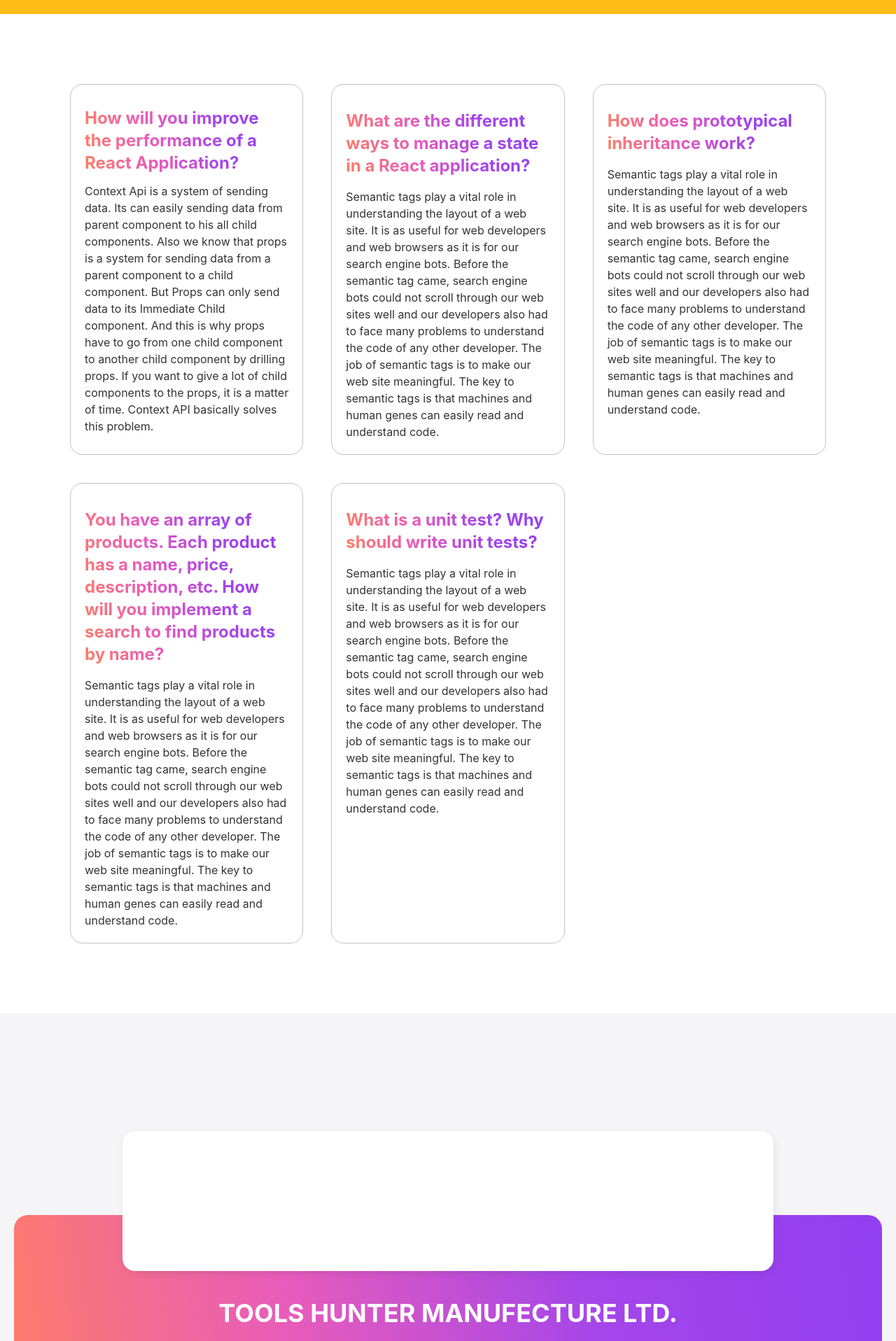
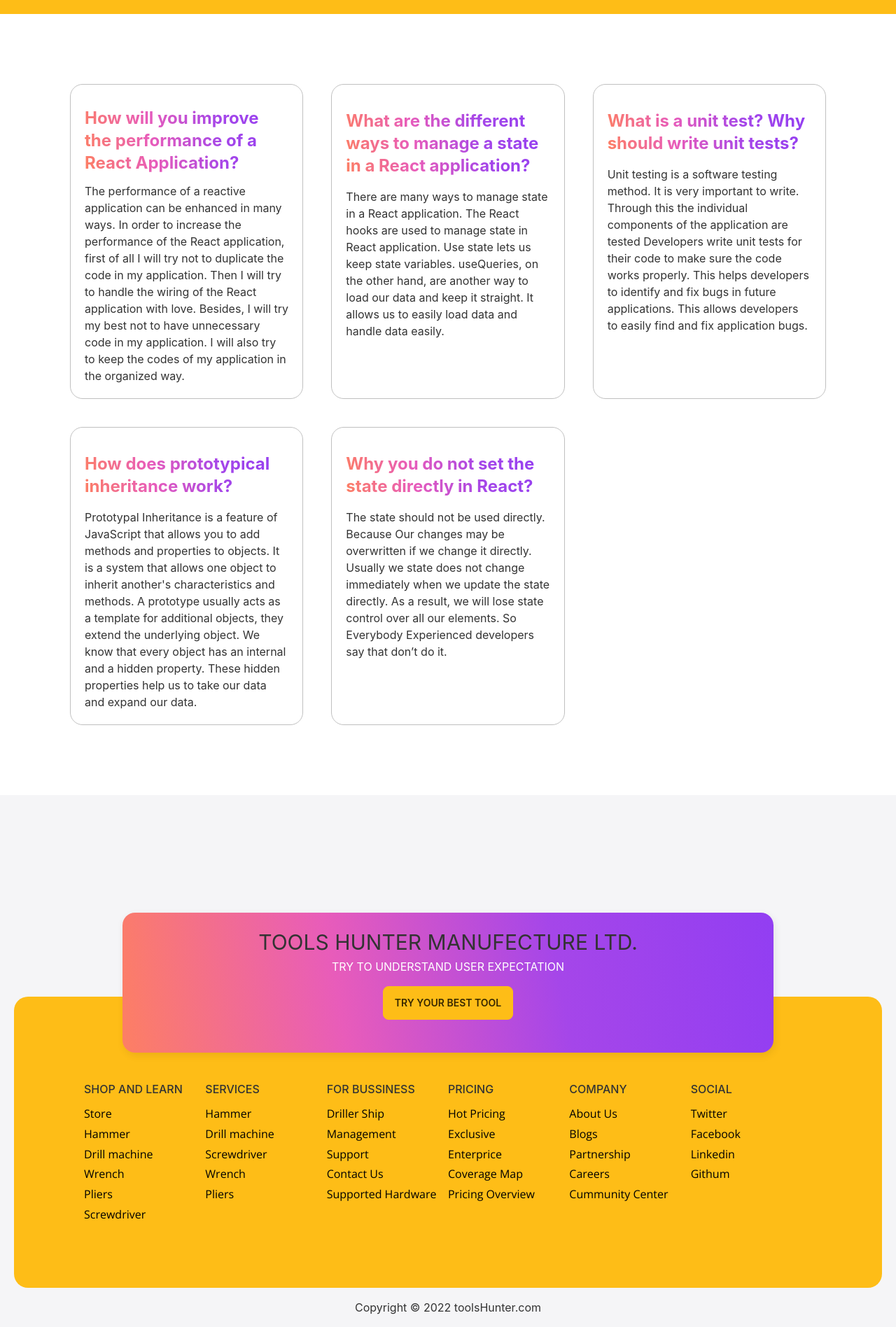
Before and after one commit to MagicManik/tools-hunter-client, a React (Create React App) app: page /blogs in a window 1280 px wide. Shown: the part 44-1960 px from the top of the page at 70% size. Built offline with nearby package versions, Linux system fonts and the light colour scheme; no server answers.

Commit message:
project complited

```diff
--- a/src/Pages/Blogs/Blogs.js
+++ b/src/Pages/Blogs/Blogs.js
@@ -9,24 +9,28 @@ const Blogs = () => {
 
             <div className='context-api'>
                 <h1><span className='gradient-text-2 text-2xl block my-3 font-bold'>How will you improve the performance of a React Application?</span></h1>
-                <p>Context Api is a system of sending data. Its can easily sending data from parent component to his all child components. Also we know that props is a system for sending data from a parent component to a child component. But Props can only send data to its Immediate Child component. And this is why props have to go from one child component to another child component by drilling props. If you want to give a lot of child components to the props, it is a matter of time. Context API basically solves this problem.</p>
+                <p>The performance of a reactive application can be enhanced in many ways. In order to increase the performance of the React application, first of all I will try not to duplicate the code in my application. Then I will try to handle the wiring of the React application with love. Besides, I will try my best not to have unnecessary code in my application. I will also try to keep the codes of my application in the organized way.</p>
             </div>
 
             <div className='semantic-tag'>
                 <h1><span className='gradient-text-2 text-2xl font-bold block my-4'> What are the different ways to manage a state in a React application?</span></h1>
-                <p>Semantic tags play a vital role in understanding the layout of a web site. It is as useful for web developers and web browsers as it is for our search engine bots. Before the semantic tag came, search engine bots could not scroll through our web sites well and our developers also had to face many problems to understand the code of any other developer. The job of semantic tags is to make our web site meaningful. The key to semantic tags is that machines and human genes can easily read and understand code.</p>
+                <p>There are many ways to manage state in a React application. The React hooks are used to manage state in React application. Use state lets us keep state variables. useQueries, on the other hand, are another way to load our data and keep it straight. It allows us to easily load data and handle data easily.</p>
+            </div>
+
+            <div className='semantic-tag'>
+                <h1><span className='gradient-text-2 text-2xl font-bold block my-4'>What is a unit test? Why should write unit tests?</span></h1>
+                <p>Unit testing is a software testing method. It is very important to write. Through this the individual components of the application are tested Developers write unit tests for their code to make sure the code works properly. This helps developers to identify and fix bugs in future applications. This allows developers to easily find and fix application bugs.</p>
             </div>
             <div className='semantic-tag'>
                 <h1><span className='gradient-text-2 text-2xl font-bold block my-4'>How does prototypical inheritance work?</span></h1>
-                <p>Semantic tags play a vital role in understanding the layout of a web site. It is as useful for web developers and web browsers as it is for our search engine bots. Before the semantic tag came, search engine bots could not scroll through our web sites well and our developers also had to face many problems to understand the code of any other developer. The job of semantic tags is to make our web site meaningful. The key to semantic tags is that machines and human genes can easily read and understand code.</p>
+                <p>Prototypal Inheritance is a feature of JavaScript that allows you to add methods and properties to objects. It is a system that allows one object to inherit another's characteristics and methods. A prototype usually acts as a template for additional objects, they extend the underlying object. We know that every object has an internal and a hidden property. These hidden properties help us to take our data and expand our data.</p>
             </div>
+
             <div className='semantic-tag'>
-                <h1><span className='gradient-text-2 text-2xl font-bold block my-4'>You have an array of products. Each product has a name, price, description, etc. How will you implement a search to find products by name?</span></h1>
-                <p>Semantic tags play a vital role in understanding the layout of a web site. It is as useful for web developers and web browsers as it is for our search engine bots. Before the semantic tag came, search engine bots could not scroll through our web sites well and our developers also had to face many problems to understand the code of any other developer. The job of semantic tags is to make our web site meaningful. The key to semantic tags is that machines and human genes can easily read and understand code.</p>
-            </div>
-            <div className='semantic-tag'>
-                <h1><span className='gradient-text-2 text-2xl font-bold block my-4'>What is a unit test? Why should write unit tests?</span></h1>
-                <p>Semantic tags play a vital role in understanding the layout of a web site. It is as useful for web developers and web browsers as it is for our search engine bots. Before the semantic tag came, search engine bots could not scroll through our web sites well and our developers also had to face many problems to understand the code of any other developer. The job of semantic tags is to make our web site meaningful. The key to semantic tags is that machines and human genes can easily read and understand code.</p>
+                <h1><span className='gradient-text-2 text-2xl font-bold block my-4'>Why you do not set the state directly in React?</span></h1>
+                <p>The state should not be used directly. Because
+                    Our changes may be overwritten if we change it directly. Usually we state does not change immediately when we update the state directly. As a result, we will lose state control over all our elements. So Everybody Experienced developers say that don’t do it.
+                </p>
             </div>
         </section>
     );
--- a/src/Pages/Hoom/BussinessSummaries.css
+++ b/src/Pages/Hoom/BussinessSummaries.css
@@ -27,7 +27,7 @@
     height: 200px;
     width: 75%;
     border-radius: 18px;
-    background-color: #fff;
+    background-color: rgb(218, 63, 63);
     box-shadow: 2px 4px 12px rgb(0 0 0 / 8%);
 }
 
--- a/src/Pages/Hoom/BussinessSummaries.js
+++ b/src/Pages/Hoom/BussinessSummaries.js
@@ -38,8 +38,10 @@ const BussinessSummaries = () => {
                 </div>
             </div>
 
-            <div className='quote-container'>
-
+            <div className='quote-container bg-red-400'>
+                <h1 className='text-center py-3 text-white text-2xl bg-slate-700'>TOOLS HUNTER MANUFECTURE LTD.</h1>
+                <h3 className='text-center text-white'>TRY TO UNDERSTAND USER EXPECTATION</h3>
+                <button className='btn btn-primary mt-4 block mx-auto'>Try Your Best Tool</button>
             </div>
         </section>
     );
--- a/src/Pages/Hoom/Contact.css
+++ b/src/Pages/Hoom/Contact.css
@@ -1,4 +1,8 @@
 .custom-bg {
-    background-color: black;
+    background-color: #febd17;
+}
+
+
+.contact-bg {
     background: linear-gradient(80deg, #FD7F63, #E85CBA, #A546E9, #923EF2);
 }
--- a/src/Pages/Hoom/Contact.js
+++ b/src/Pages/Hoom/Contact.js
@@ -3,7 +3,7 @@ import './Contact.css'
 
 const Contact = () => {
     return (
-        <section className="custom-bg">
+        <section className="contact-bg">
             <div className='contact-bg px-10 py-14 '>
                 <div className='text-center pb-14 text-white'>
                     <p className='text-3xl font-bold text-primary from-accent to-secondary'>
--- a/src/Pages/Profile/Profile.css
+++ b/src/Pages/Profile/Profile.css
@@ -1,10 +1,9 @@
 .profile-section {
     padding: 50px 200px;
-    /* background-color: #222a35; */
 }
 
 .profile-container {
-    padding: 30px 20px;
+    padding: 50px 40px;
     border-radius: 18px;
     background-color: #fff;
 }
@@ -17,7 +16,7 @@
 }
 
 .know-me {
-    /* background-color: #222a35; */
+    background-color: #222a35;
     padding: 16px;
     border-radius: 18px;
     color: #fff;
--- a/src/Pages/Profile/Profile.js
+++ b/src/Pages/Profile/Profile.js
@@ -8,7 +8,7 @@ const Profile = () => {
 
 
                 <div className='profile-content'>
-                    <div className='know-me custom-bg'>
+                    <div className='know-me'>
                         <h3 className='text-2xl text-center'>Manik Islam Mahi</h3>
                         <h5 className='text-primary text-center mb-5 mt-1'>Programmer & Designer</h5>
                         <label htmlFor="email">EMAIL</label>
--- a/src/Pages/Shared/Footer.css
+++ b/src/Pages/Shared/Footer.css
@@ -2,7 +2,7 @@
     position: relative;
     margin: 0 20px;
     border-radius: 20px;
-    padding: 0 100px;
+    padding: 50px 100px;
 }
 
 .footer-container {
@@ -23,8 +23,16 @@
     height: 200px;
     width: 75%;
     border-radius: 18px;
-    background-color: #fff;
+    background: linear-gradient(80deg, #FD7F63, #E85CBA, #A546E9, #923EF2);
+    /* background-color: rgb(236, 121, 121); */
     box-shadow: 2px 4px 12px rgb(0 0 0 / 8%);
+}
+
+.quote h1 {
+    text-align: center;
+    margin-top: 20px;
+    font-size: 30px;
+    font-weight: 700px;
 }
 
 
@@ -61,4 +69,12 @@
     .footer-menu {
         padding: 10px;
     }
+
+
+
+    .quote h1 {
+        text-align: center;
+        margin-top: 20px;
+        font-size: 20px;
+    }
 }
--- a/src/Pages/Shared/Footer.js
+++ b/src/Pages/Shared/Footer.js
@@ -7,7 +7,6 @@ const Footer = () => {
         <section className='pt-72 bg-accent'>
             <div className='custom-bg footer-section'>
                 <div className='py-10'>
-                    <h1 className='text-center text-4xl text-white mt-20 font-bold'>TOOLS HUNTER MANUFECTURE LTD.</h1>
                     <div className='footer-container'>
                         <div className='footer-menu'>
                             <h5>SHOP AND LEARN</h5>
@@ -63,7 +62,9 @@ const Footer = () => {
                 </div>
 
                 <div className='quote'>
-
+                    <h1>TOOLS HUNTER MANUFECTURE LTD.</h1>
+                    <h3 className='text-center text-white'>TRY TO UNDERSTAND USER EXPECTATION</h3>
+                    <button className='btn btn-primary mt-4 block mx-auto'>Try Your Best Tool</button>
                 </div>
             </div>
 
```
Also changed, not shown: 1 other file (tests, documents, lock files or other folders).
